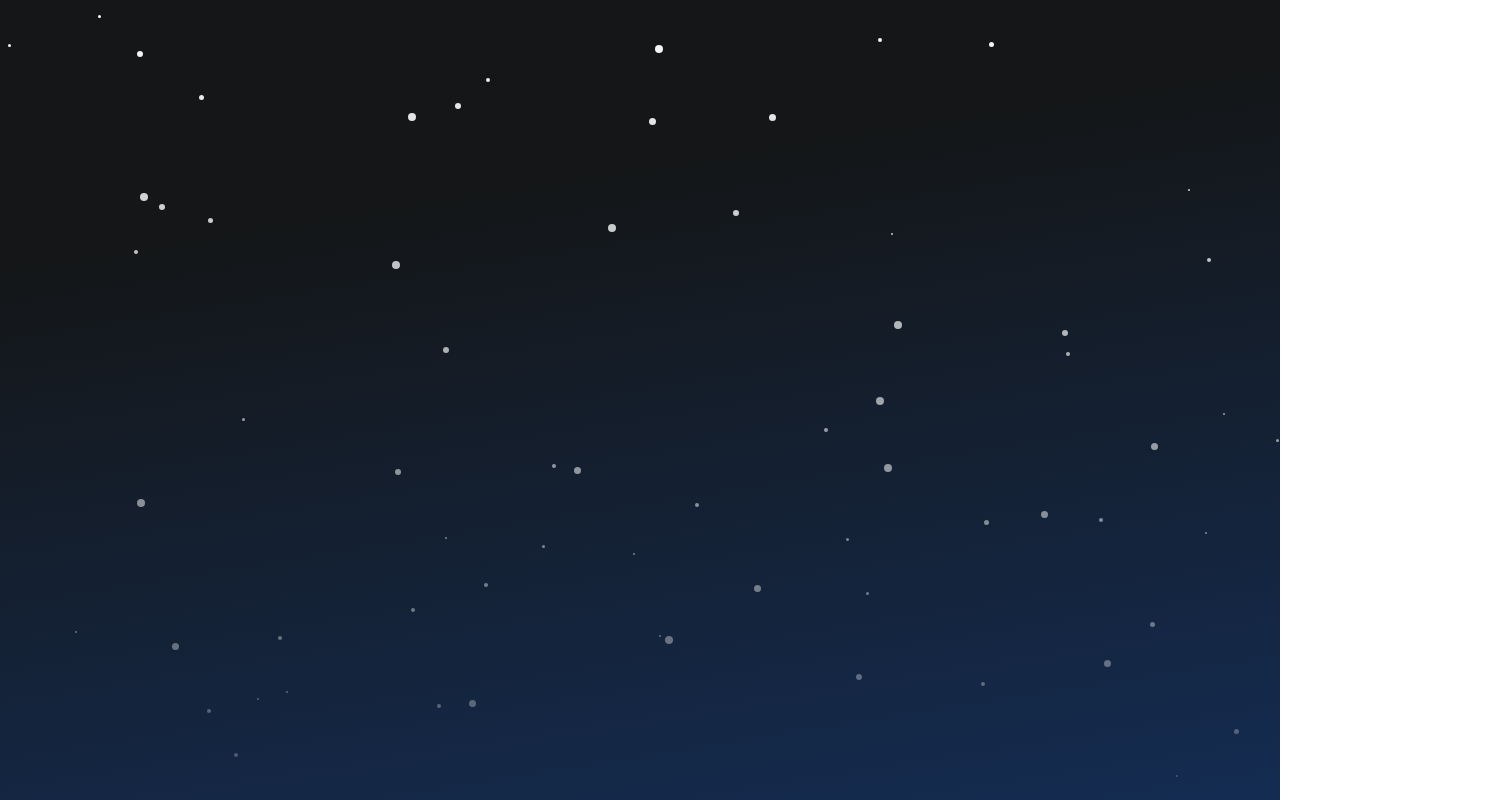
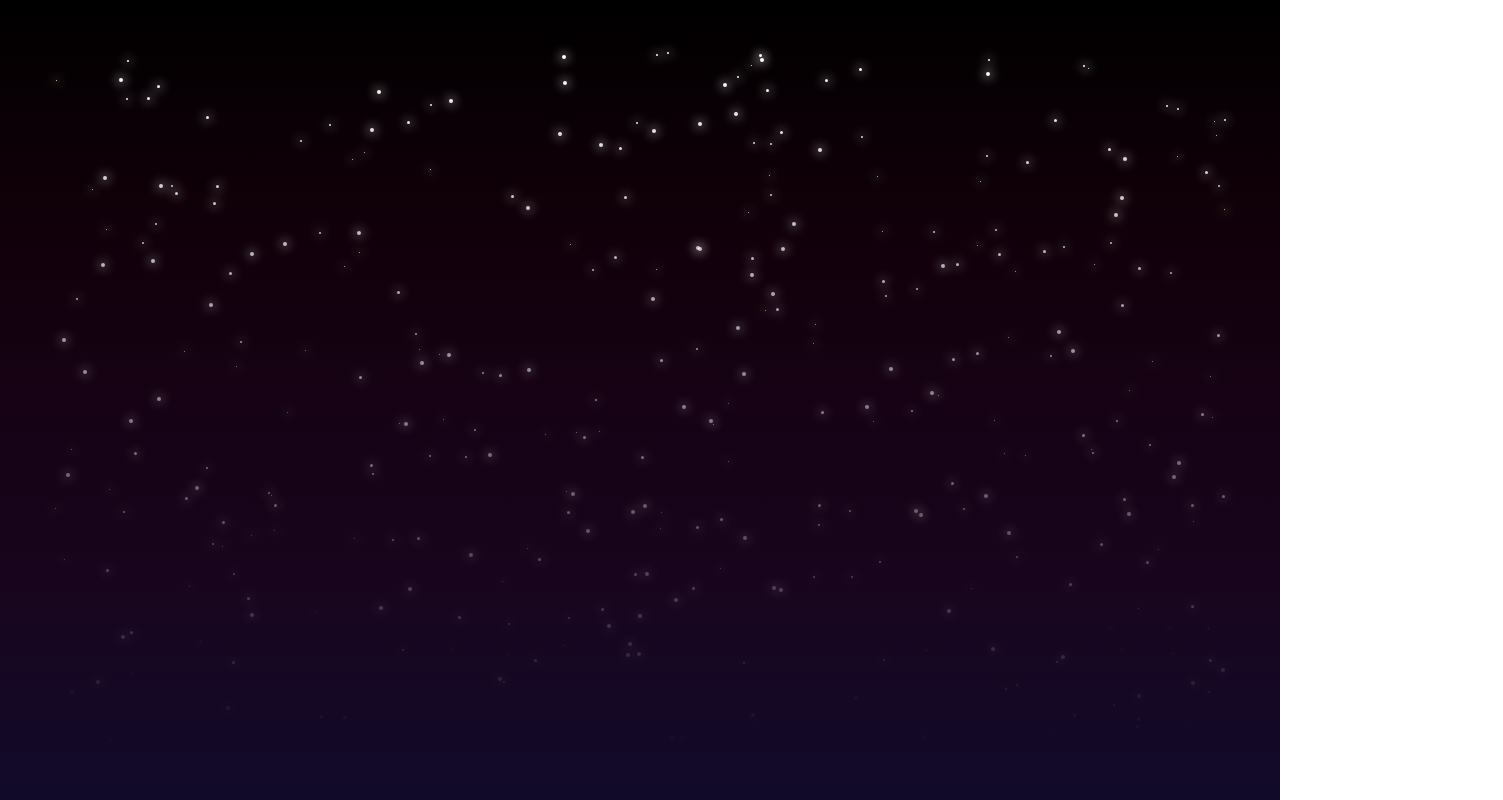
Before and after one commit to carllapierre/midnight-sky, a React (Create React App) app: page / in a window 1280 px wide. Shown: the top 800 px of the page, 1503 px wide, since content can reach past the window. Built offline with nearby package versions, Linux system fonts and the light colour scheme.

Commit message:
+ enhanced starmap feature

```diff
--- a/src/App.css
+++ b/src/App.css
@@ -1,5 +1,6 @@
 .App {
   background-color: #282c34;
-  background: linear-gradient(351deg, rgba(20,44,82,1) 0%, rgba(20,22,23,1) 74%);
+  background-image: linear-gradient(to bottom, #000000, #100008, #160214, #18051e, #110b2a);
+  /* linear-gradient(351deg, rgba(20,44,82,1) 0%, rgba(20,22,23,1) 74%); */
   min-height: 100vh;
 }
--- a/src/App.js
+++ b/src/App.js
@@ -1,13 +1,13 @@
-import React from 'react';
+import React, {Component} from 'react';
 import './App.css';
 import Starmap from './Components/Starmap/Starmap'
 
-function App() {
-  return (
-    <div className="App">
+class App extends Component {
+  render() {
+    return <div className="App">
       <Starmap></Starmap>
     </div>
-  );
+  }
 }
 
 export default App;
--- a/src/Components/Star/Star.css
+++ b/src/Components/Star/Star.css
@@ -2,4 +2,29 @@
     background-color: white;
     border-radius: 100px;
     position: absolute;
+    box-shadow: 0px 0px 11px 1px #FFFFFF;
+
+    transition: background-color 0.7s ease-in-out;
 }
+
+.bg-star-shadow{
+    transition: box-shadow 0.7s ease-in-out;
+}
+
+.bg-star-invisible-parent {
+    opacity: 1;
+    border-radius: 100px;
+    position: absolute;
+}
+
+.hidden {
+    visibility: hidden;
+}
+
+.fade-in-border{
+    box-shadow:0px 0px 70px 20px #2f1d69 ;
+}
+
+.fade-in-body{
+    background-color: #5591f7;
+}
--- a/src/Components/Star/Star.js
+++ b/src/Components/Star/Star.js
@@ -1,10 +1,34 @@
-import React from 'react';
-import './Star.css';
+import React, {useState} from '../../../node_modules/react';
+import './Star.css'
 
-const star = (props) => {
+const Star = (props) => {
+
+    const [vis, setVis] = useState(false);
+
+    const mouseEnter = () => {
+        setVis(true);
+    }
+
+    const mouseLeave = () => {
+        setTimeout(() => { //Start the timer
+            setVis(false);
+        }, 1000);
+    }
+
+    let sClasses = ["bg-star-shadow"];
+    let pClasses = ["bg-star"];
+    if(vis){
+        sClasses.push('fade-in-border')
+        pClasses.push('fade-in-body')
+    }
+
     return (
-        <div style={props.styleProp} className="bg-star"></div>
+        <div onMouseEnter={mouseEnter} onMouseLeave={mouseLeave} style={props.parentStyle} className="bg-star-invisible-parent">
+            <div style={props.starStyle} className={pClasses.join(' ')}></div>
+            <div style={props.starStyle} className={sClasses.join(' ')}></div>
+        </div>
+
     );
 }
 
-export default star;
+export default Star;
--- a/src/Components/Starmap/Starmap.js
+++ b/src/Components/Starmap/Starmap.js
@@ -4,49 +4,73 @@ import '../Starmap/Starmap.css';
 
 class starmap extends Component {
 
-    constructor() {
-        super();
-        let stars = this.populateStarMap();
-        this.state = { stars:[...stars] };
+    constructor(props) {
+        super(props);
+        this.state = { windowWidth: window.innerWidth-this.padding,
+                       windowHeight: window.innerHeight-this.padding};
+      }
+
+    maxStarSize = 4;
+    minStarSize = 1;
+    hoverRadius = 100;
+    padding = (this.hoverRadius) +5;
+    grain = 0.0007;
+
+    handleResize = (e) => {
+        this.setState({ windowWidth: window.innerWidth-this.padding, windowHeight: window.innerHeight-this.padding});
+    };
+
+    componentDidMount() {
+        window.addEventListener("resize", this.handleResize);
     }
 
-    maxStarSize = 7;
-    minStarSize = 2;
-    population = 100;
-    fadespeed = 1;
-    width=  1500;
-    height= 1000;
+    componentWillUnmount() {
+        window.addEventListener("resize", this.handleResize);
+    }
 
     getRandomInt(max, min) {
         return Math.floor(Math.random() * Math.floor(max)) + min;
     }
 
+    getPopulation () {
+        return  Math.round(this.state.windowHeight * this.state.windowHeight * this.grain)
+    }
+
     populateStarMap = () => {
-        let stars = [Array.from({ length: this.population }, (_, k) => {
+
+        let population = this.getPopulation();
+        let stars = [Array.from({ length: population}, (_, k) => {
             let size = this.getRandomInt(this.maxStarSize, this.minStarSize);
-            let left = this.getRandomInt(this.width , 0);
-            let top  = this.getRandomInt(this.height, 0);
-            let opacity = (100 - ((top * 100) / this.height)) / 100;
+            let hoverSize = size + this.hoverRadius;
+            let left = this.getRandomInt(this.state.windowWidth,0 );
+            let top  = this.getRandomInt(this.state.windowHeight,0);
+            let opacity = (100 - ((top * 100) / this.state.windowHeight)) / 100;
 
-            let style = {
+            let starStyle = {
                 height: size + 'px',
                 width: size + 'px',
+                marginTop:  this.hoverRadius/2 + 'px',
+                marginLeft: this.hoverRadius/2 + 'px',
+                opacity: opacity
+            }
+            let parentStyle= {
+                height: hoverSize + 'px',
+                width: hoverSize + 'px',
                 left: left + 'px',
                 top: top + 'px',
-                opacity: opacity
             }
-            console.log(style);
-            return (<Star key={k} styleProp={style}></Star>);
+            return (<Star key={k} starStyle={starStyle} parentStyle={parentStyle} ></Star>);
         })]
         return stars;
     }
 
     render() {
+        let stars = this.populateStarMap();
+
         return <div className="star-map">
-
-        {this.state.stars.map((star) => {
-          return star
-        })}
+            {stars.map((star) => {
+                return star
+            })}
         </div>;
     }
 }
```
